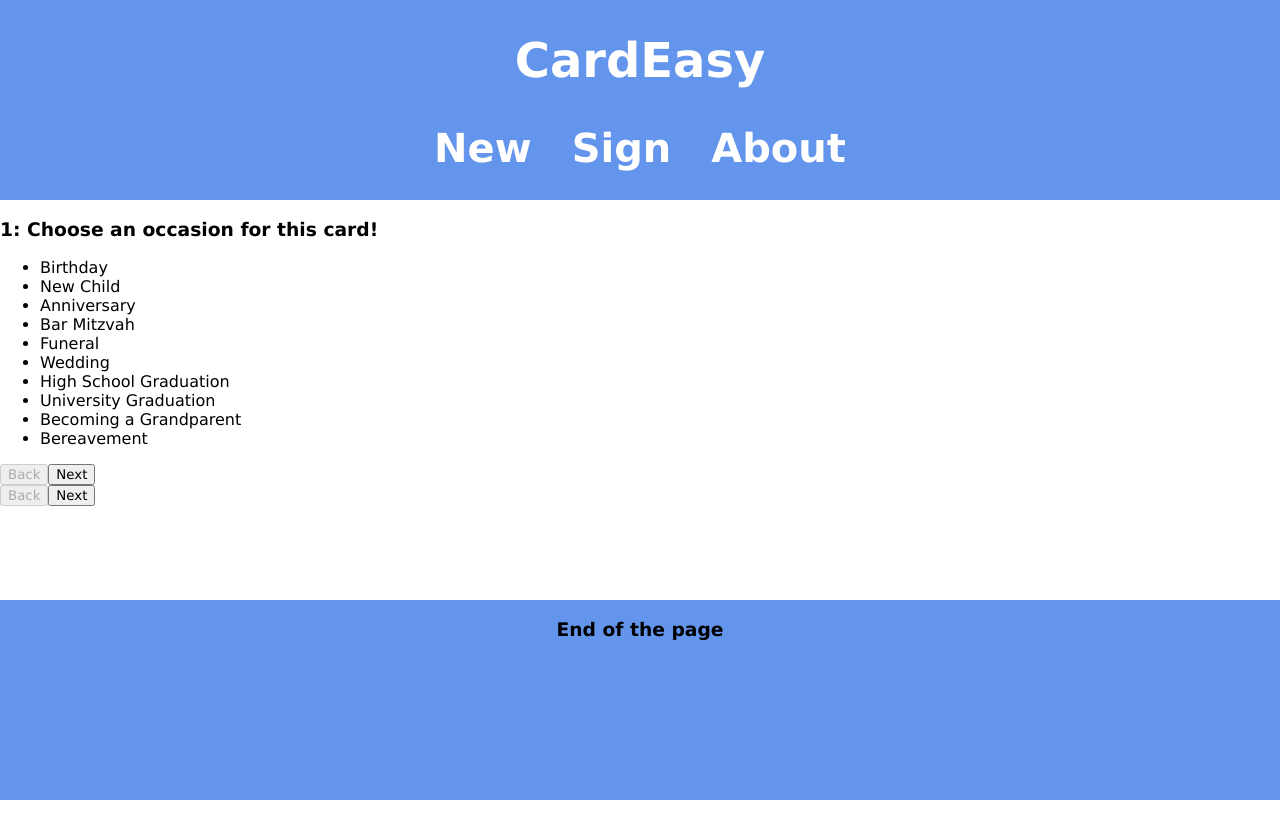
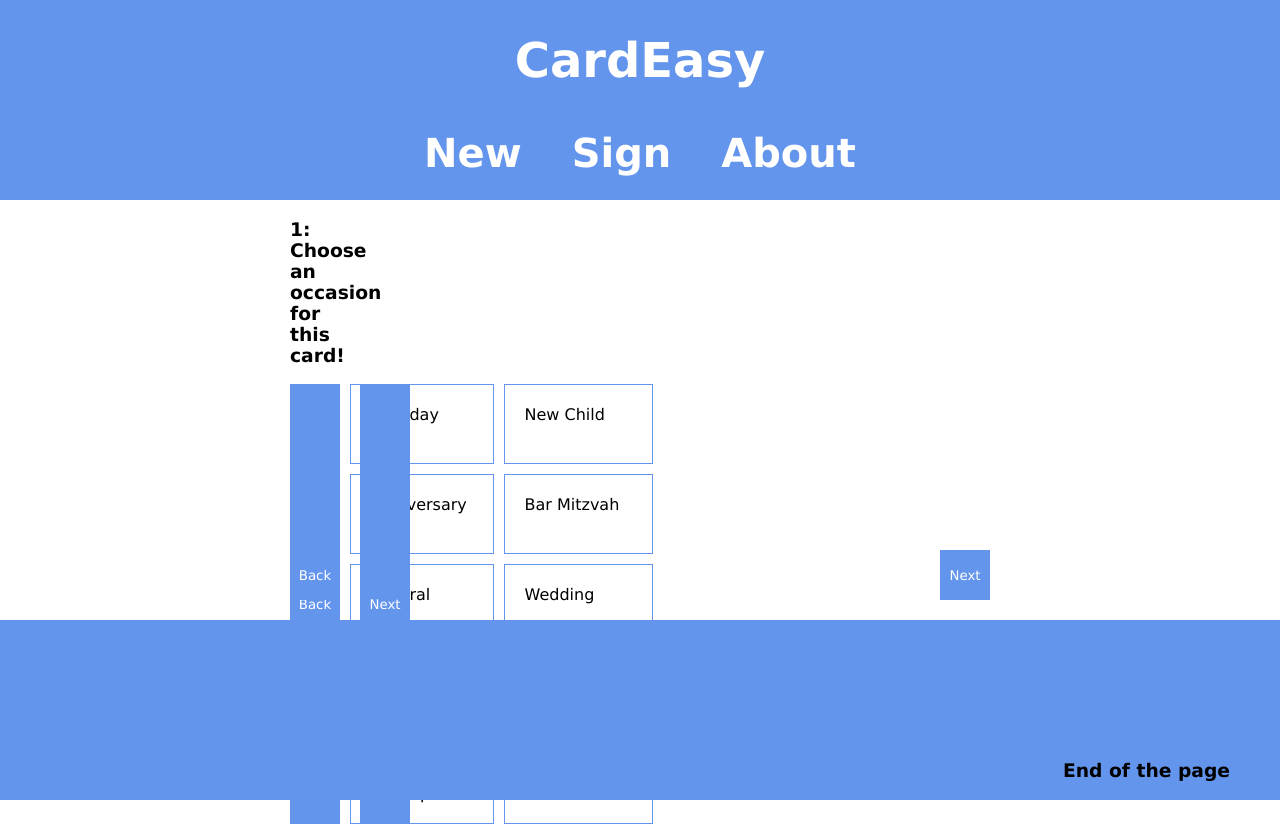
Before and after one commit to jakekasan/cardeasy, a React app: page /new in a window 1280 px wide. Before the commit the page ends 800 px from the top, so only its background shows below. Built offline with nearby package versions, Linux system fonts and the light colour scheme.

Commit message:
Fill in PageLayout mixin and remove Paginator styles

```diff
--- a/src/react/Styles.sass
+++ b/src/react/Styles.sass
@@ -19,10 +19,41 @@ body
     height: 100vh
 
 @mixin PageLayout
-    display: grid
-    grid-template-columns: 50px 1fr 1fr 50px
-    grid-template-rows: 100px auto 100px
-    grid-template-areas: ". title title ." "left "
+
+    .content
+        box-sizing: border-box
+        display: grid
+        height: 100%
+
+        .content
+            grid-area: content
+
+        .title
+            grid-area: title
+
+        .aside
+            &.left
+                grid-area: left-aside
+            &.right
+                grid-area: right-aside
+
+        .bottom
+            grid-area: bottom
+            &.left
+                grid-area: left-bottom
+            &.right
+                grid-area: right-bottom
+
+    article.content
+        grid-template-columns: 50px 1fr 1fr 50px
+        grid-template-rows: 100px auto 50px
+        grid-template-areas: ". title title ." "left-aside content content right-aside" "left-bottom bottom bottom right-bottom"
+
+    section.content
+        grid-template-columns: 50px 1fr 1fr 50px
+        grid-template-rows: auto 50px
+        grid-template-areas: "left-aside content content right-aside" "left-bottom bottom bottom right-bottom"
+
 
 #App
     display: grid
@@ -51,46 +82,34 @@ body
 
             *
                 margin: 5px 20px
+                padding: 5px
                 text-decoration: none
 
-            &:hover
-                background-color: teal
+                &:hover
+                    background-color: teal
+
+    & > article, & > section
+        width: 700px
+        margin: 0px auto
+
+    @include PageLayout
+
+    button
+        border: 1px solid cornflowerblue
+        background-color: cornflowerblue
+        color: white
+        font-weight: 300
+        text-decoration: bold
+        transition: 0.5s
+
+        &:hover
+            background-color: blue
 
 
-
-    main
+    & > main
         width: 700px
-        height: inherit
+        margin: 0px auto
         background-color: azure
-        margin: 0px auto
-
-        .MultiPartForm
-            display: grid
-            grid-template-areas: "content content" "back next"
-            grid-template-rows: auto 100px
-            width: 100%
-
-            article
-                grid-area: content
-                height: 100%
-
-            button
-                background-color: $dark
-                border: none
-                transition: 1s
-                margin: 20px 50px
-                border-radius: 25px
-                @include fontStyle
-
-
-                &:hover
-                    background-color: blue
-
-            .BackButton
-                grid-area: back
-
-            .NextButton
-                grid-area: next
 
         nav
             display: flex
@@ -104,40 +123,33 @@ body
                 background-color: teal
 
 
-
     footer
         width: 100vw
-        height: 200px
+        height: 180px
+        padding: 0 50px
         position: absolute
         bottom: 0
         background-color: $dark
         display: flex
-        flex-direction: row
-        align-content: center
-        justify-content: center
+        flex-direction: column-reverse
+        align-items: end
+        justify-content: end
 
-.Paginator
+.OccasionList
     display: grid
-    width: 100%
-    height: 100%
-    grid-template-columns: 50px auto 50px
-    grid-template-rows: 100px auto 50px
-    grid-template-areas: ". title ." "left-blade content right-blade" "back-button pagination next-button"
+    grid-template-columns: 1fr 1fr
+    grid-template-rows: 1fr 1fr 1fr 1fr 1fr
+    grid-gap: 10px
+    list-style: none
+    margin: 0 10px
+    padding: 0
 
-    & > .Title
-        grid-area: title
+    li
+        border: 1px solid cornflowerblue
+        padding: 20px
+        grid-row: span 1
+        grid-column: span 1
+        transition: 1s
 
-    & > .Content
-        grid-area: content
-
-    & > .BackButton
-        grid-area: back-button
-
-    & > .NextButton
-        grid-area: next-button
-
-    & > .BackBlade
-        grid-area: back-blade
-
-    & > .NextBlade
-        grid-area: next-blade
+        &:hover
+            background-color: lightblue
```
